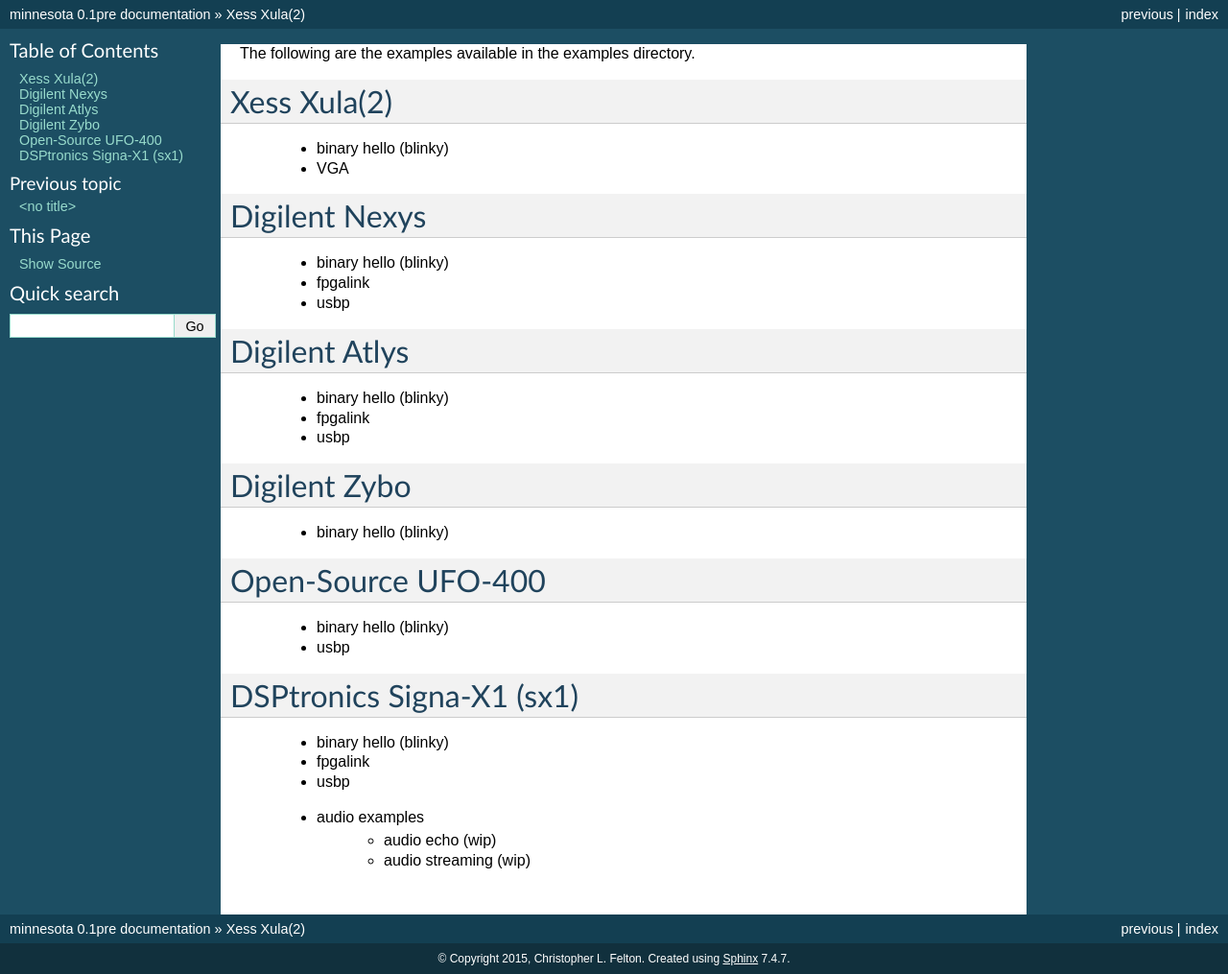
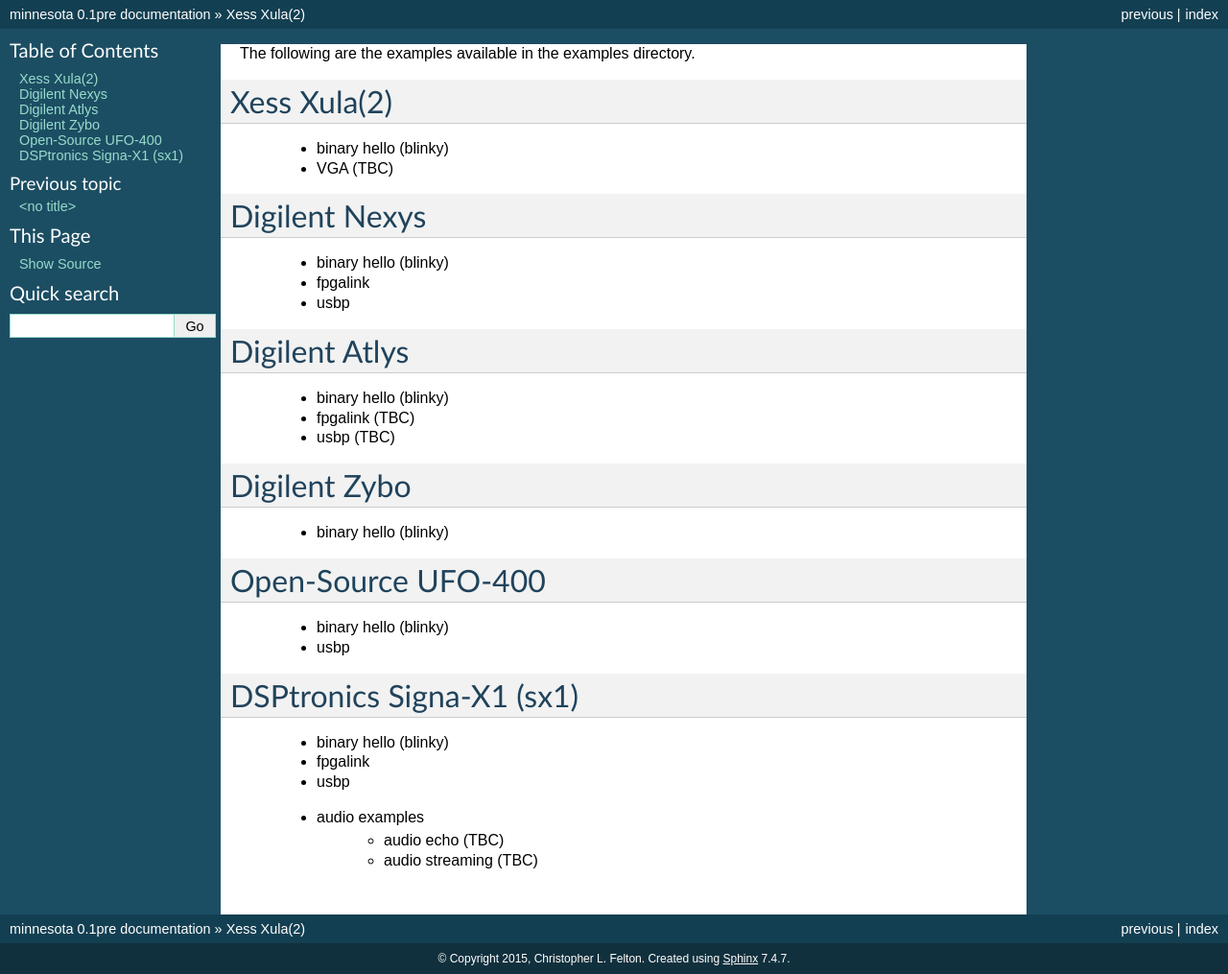
Before and after one commit to cfelton/rhea, a Sphinx documentation site: the page built from docs/source/examples.rst, in a window 1280 px wide. Shown: the whole page at 96% size. Built offline with Sphinx 7.4.7, drawn with Linux system fonts in a browser that asks for light colours; pages that are not in the unit, such as notebooks, are missing from menus.

Commit message:
docs and spelling

```diff
--- a/docs/source/cores.rst
+++ b/docs/source/cores.rst
@@ -63,7 +63,7 @@
 couple vendor unique commands that can be sent using the pyusb
 (or other low-level USB interfaces like libusb).  The Python
 version of the host software (including firmware) can be retrieved
-via pip :
+via pip ::
 
     >> pip install usbp
     >>> import usbp
--- a/docs/source/examples.rst
+++ b/docs/source/examples.rst
@@ -6,7 +6,7 @@
 ============
 
    * binary hello (blinky)
-   * VGA
+   * VGA (TBC)
 
 
 Digilent Nexys
@@ -21,8 +21,8 @@
 ==============
 
    * binary hello (blinky)
-   * fpgalink
-   * usbp
+   * fpgalink (TBC)
+   * usbp (TBC)
 
 
 Digilent Zybo
@@ -45,5 +45,5 @@
    * fpgalink
    * usbp
    * audio examples
-      * audio echo (wip)
-      * audio streaming (wip)
+      * audio echo (TBC)
+      * audio streaming (TBC)
```
Also changed, not shown: 2 other files.
